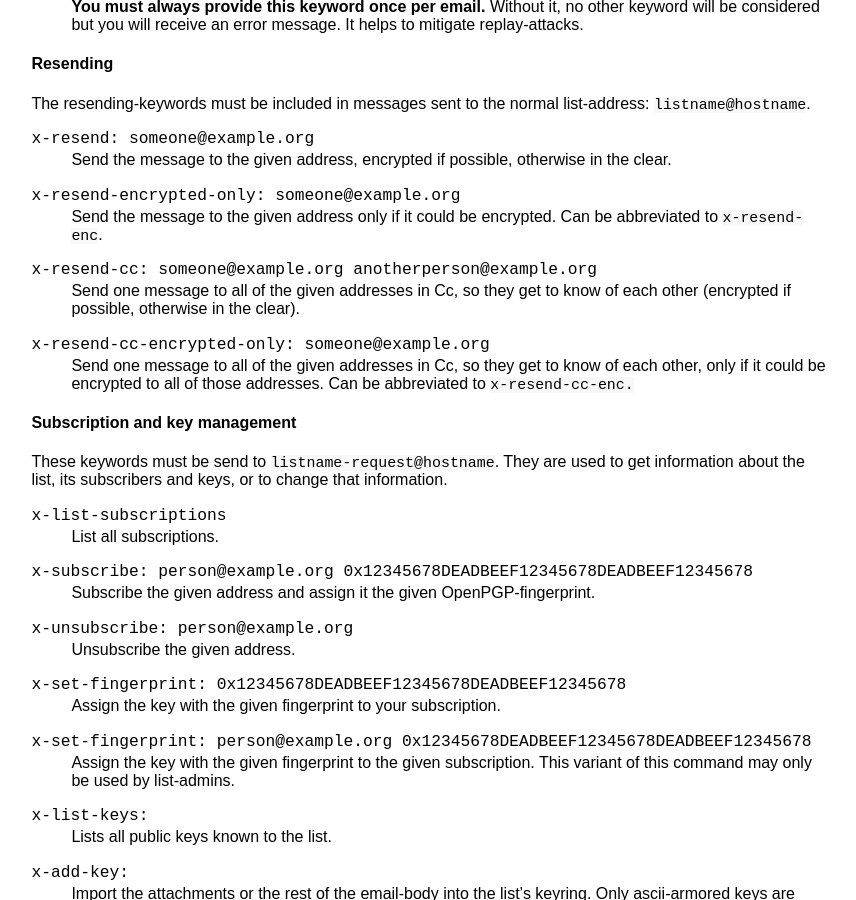
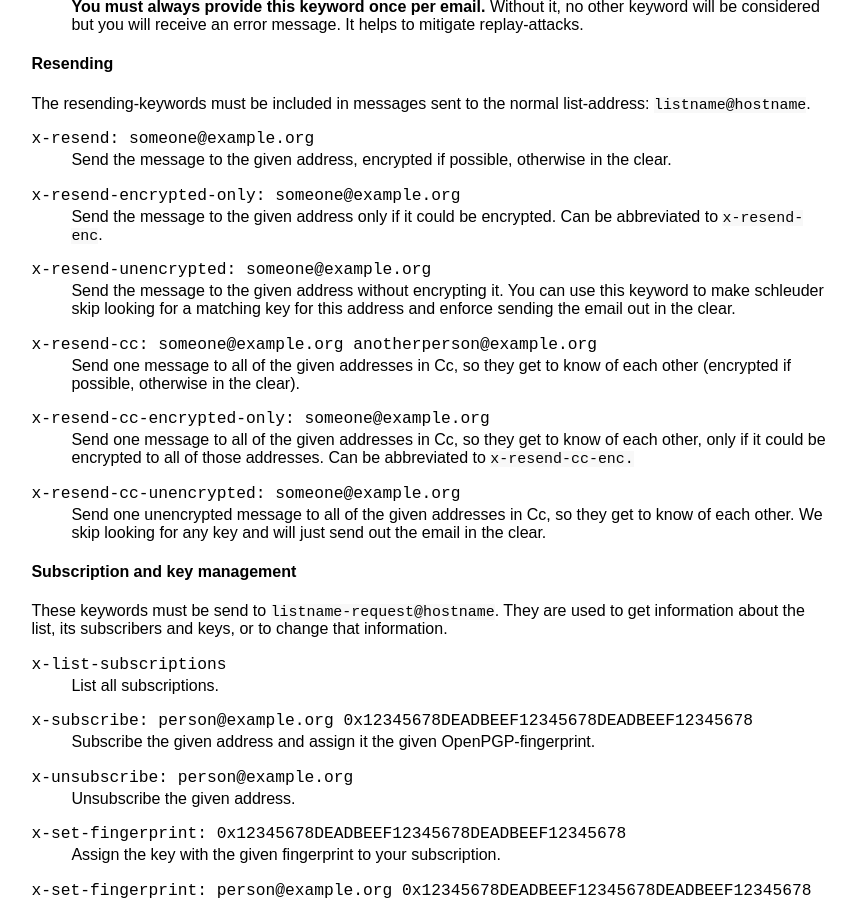
Before and after one commit to schleuder/schleuder-website, a Jekyll site: the page built from docs/index.md, in a window 1280 px wide and 900 px high, scrolled down 7034 px. Shown: the whole window, without its empty margins (7-863 px from the left). Built offline with Jekyll 4.4.1, drawn with Linux system fonts in a browser that asks for light colours.

Commit message:
implement #20 - document the new keywords.

```diff
--- a/docs/index.md
+++ b/docs/index.md
@@ -300,12 +300,17 @@ x-resend: someone@example.org
 x-resend-encrypted-only: someone@example.org
 : Send the message to the given address only if it could be encrypted. Can be abbreviated to `x-resend-enc`.
 
+x-resend-unencrypted: someone@example.org
+: Send the message to the given address without encrypting it. You can use this keyword to make schleuder skip looking for a matching key for this address and enforce sending the email out in the clear.
+
 x-resend-cc: someone@example.org anotherperson@example.org
 : Send one message to all of the given addresses in Cc, so they get to know of each other (encrypted if possible, otherwise in the clear).
 
 x-resend-cc-encrypted-only: someone@example.org
 : Send one message to all of the given addresses in Cc, so they get to know of each other, only if it could be encrypted to all of those addresses. Can be abbreviated to `x-resend-cc-enc.`
 
+x-resend-cc-unencrypted: someone@example.org
+: Send one unencrypted message to all of the given addresses in Cc, so they get to know of each other. We skip looking for any key and will just send out the email in the clear.
 
 #### Subscription and key management
 
```
